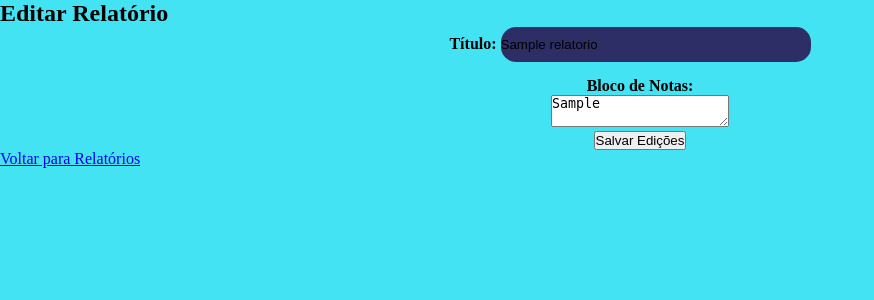
After one commit to xjuveri/Projetos2, a Django app: page /relatorio/editar_relatorio/1/ in a window 1280 px wide. The commit adds this page. Shown: the top 300 px of the page, without its empty margins (0-874 px from the left). Run offline with Django 4.2, Linux system fonts and the light colour scheme; tables that the repository leaves empty hold one stand-in row (values such as "Sample post"); parts of the project's set-up code (start-up, migrations or seed data) failed here and were passed over.

Commit message:
edicao de relatorio

```diff
--- /dev/null
+++ b/proj2app/templates/relatorio/editar_relatorio.html
@@ -0,0 +1,16 @@
+<!-- relatorio/templates/relatorio/editar_relatorio.html -->
+{% extends 'base.html' %}
+
+{% block content %}
+  <h2>Editar Relatório</h2>
+  <form method="post" action="">
+    {% csrf_token %}
+    <label for="titulo">Título:</label>
+    <input type="text" name="titulo" value="{{ relatorio.titulo }}" required><br>
+    <label for="bloco_notas">Bloco de Notas:</label><br>
+    <textarea name="bloco_notas" required>{{ relatorio.bloco_notas }}</textarea><br>
+
+    <button type="submit">Salvar Edições</button>
+  </form>
+  <a href="{% url 'relatorios_do_mes' mes=relatorio.data.month %}">Voltar para Relatórios</a>
+{% endblock %}
--- a/proj2app/templates/relatorio/relatorios_do_mes.html
+++ b/proj2app/templates/relatorio/relatorios_do_mes.html
@@ -9,6 +9,7 @@
         <a href="{% url 'relatorio_detalhes' relatorio_id=relatorio.id %}">
           {{ relatorio.titulo }} - {{ relatorio.data }}
         </a>
+        <a href="{% url 'editar_relatorio' relatorio_id=relatorio.id %}">Editar</a>
       </li>
     {% endfor %}
   </ul>
--- a/relatorio/urls.py
+++ b/relatorio/urls.py
@@ -1,10 +1,11 @@
 # relatorio/urls.py
 from django.urls import path
-from .views import relatorios_do_mes, relatorio_detalhes, criar_relatorio, meses_do_ano
+from .views import relatorios_do_mes, relatorio_detalhes, criar_relatorio, meses_do_ano, editar_relatorio
 
 urlpatterns = [
     path('meses/', meses_do_ano, name='meses_do_ano'),
     path('<str:mes>/', relatorios_do_mes, name='relatorios_do_mes'),
     path('<str:mes>/criar_relatorio/', criar_relatorio, name='criar_relatorio'),
     path('relatorio/<int:relatorio_id>/', relatorio_detalhes, name='relatorio_detalhes'),
+    path('editar_relatorio/<int:relatorio_id>/', editar_relatorio, name='editar_relatorio'),
 ]
--- a/relatorio/views.py
+++ b/relatorio/views.py
@@ -4,6 +4,7 @@ from .models import Relatorio
 from datetime import datetime
 from calendar import month_name
 from django.http import HttpResponseBadRequest
+from .models import Relatorio
 
 def meses_do_ano(request):
     meses = [
@@ -55,3 +56,14 @@ def relatorio_detalhes(request, relatorio_id):
             return redirect('relatorios_do_mes', mes=relatorio.data.month)
 
     return render(request, 'relatorio/relatorio_detalhes.html', {'relatorio': relatorio})
+
+def editar_relatorio(request, relatorio_id):
+    relatorio = get_object_or_404(Relatorio, id=relatorio_id)
+
+    if request.method == 'POST':
+        relatorio.titulo = request.POST.get('titulo')
+        relatorio.bloco_notas = request.POST.get('bloco_notas')
+        relatorio.save()
+        return redirect('relatorios_do_mes', mes=relatorio.data.month)
+
+    return render(request, 'relatorio/editar_relatorio.html', {'relatorio': relatorio})
```
Also changed, not shown: proj2app/migrations/0002_perfilgestor_perfileducador.py (added), relatorio/migrations/0002_alter_relatorio_data_alter_relatorio_nome_usuario.py (added).
